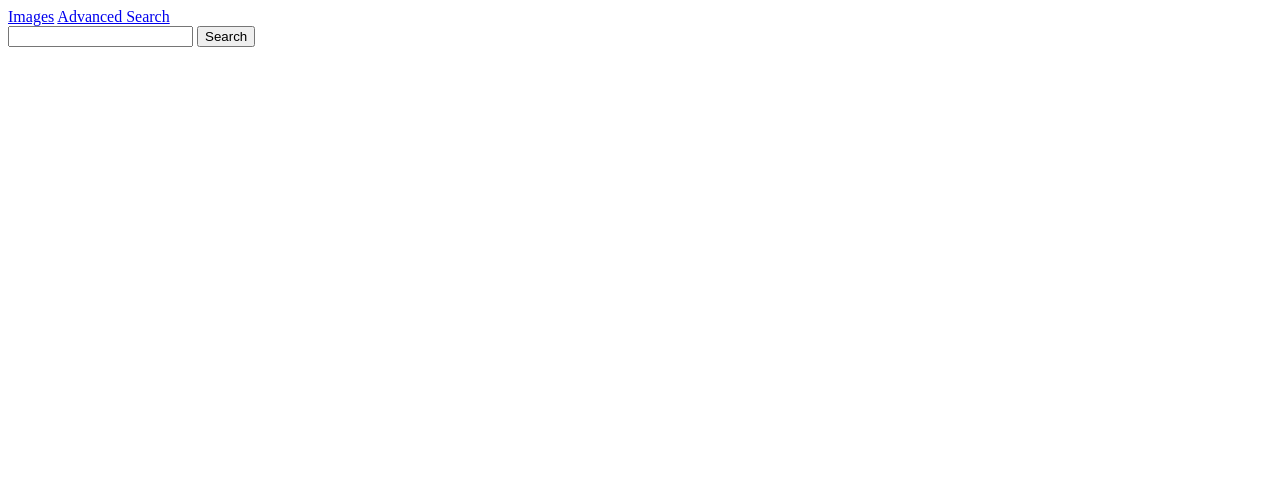
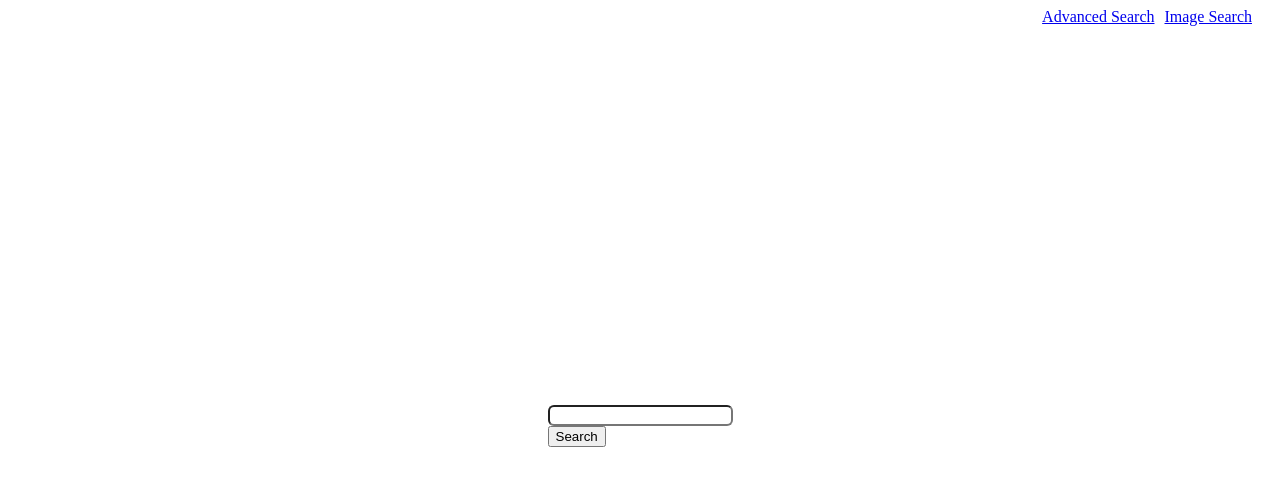
Before and after one commit to ZaneChess/cs50w, a plain HTML site: page week0/index.html in a window 1280 px wide. Drawn offline with Linux system fonts and the light colour scheme.

Commit message:
begin add style to pages

```diff
--- a/week0/index.html
+++ b/week0/index.html
@@ -3,15 +3,22 @@
 <head>
     <meta charset="UTF-8">
     <meta name="viewport" content="width=device-width, initial-scale=1.0">
+    <link rel="stylesheet" href="styles.css">
     <title>Search</title>
 </head>
 <body>
-    <a href="imageSearch.html">Images</a>
-    <a href="advancedSearch.html">Advanced Search</a>
-    <form action="https://www.google.com/search">
-        <input type="text" name="q" id="index">
-        <input type="submit" value="Search">
-    </form>
+
+    <div class="links">
+        <a href="imageSearch.html" class="links">Image Search</a>
+        <a href="advancedSearch.html" class="links">Advanced Search</a>
+    </div>
+
+    <div class="search-form">
+        <form action="https://www.google.com/search">
+            <input type="text" name="q" id="index">
+            <button type="submit" value="Search" class="submit-btn">Search</button>
+        </form>
+    </div>
 
 </body>
 </html>
--- /dev/null
+++ b/week0/styles.css
@@ -0,0 +1,25 @@
+body {
+    display: grid;
+}
+
+.links {
+    float: right;
+    padding-right: 10px;
+}
+
+.search-form, .image-form {
+    display: flex;
+    justify-content: center;
+    align-items: center;
+    height: 100vh;
+
+}
+
+input {
+    display: block;
+    border-radius: 6px;
+}
+
+button {
+
+}
```
Also changed, not shown: week0/advancedSearch.html (+7 -2 lines), week0/imageSearch.html (+11 -6 lines).
